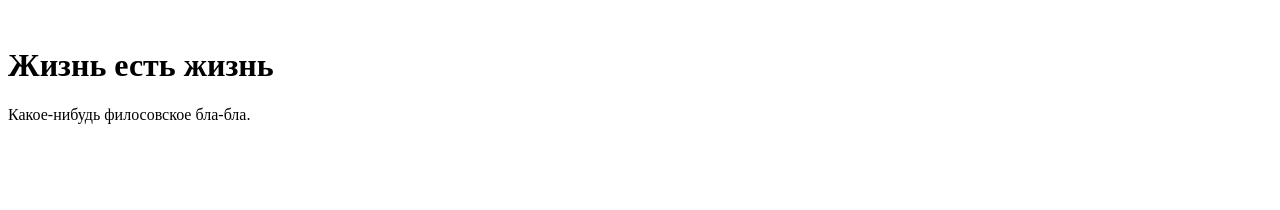
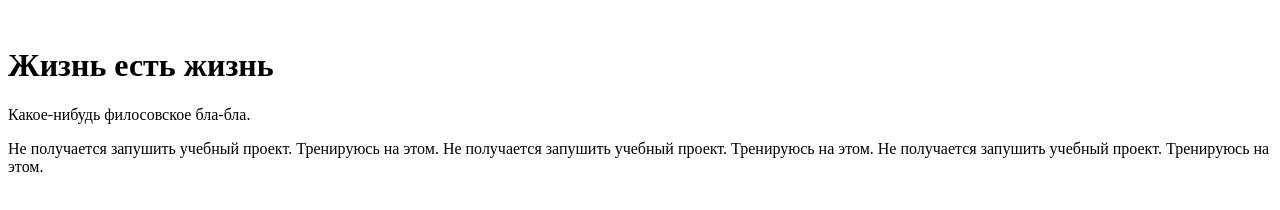
Before and after one commit to frontenderina/first-project-1, a plain HTML site: page index.html in a window 1280 px wide. Drawn offline with Linux system fonts and the light colour scheme.

```diff
--- a/index.html
+++ b/index.html
@@ -9,5 +9,6 @@
     <img />
     <h1>Жизнь есть жизнь</h1>
     <p> Какое-нибудь филосовское бла-бла.</p>
+    <p>Не получается запушить учебный проект. Тренируюсь на этом. Не получается запушить учебный проект. Тренируюсь на этом. Не получается запушить учебный проект. Тренируюсь на этом.</p>
   </body>
 </html>
```
